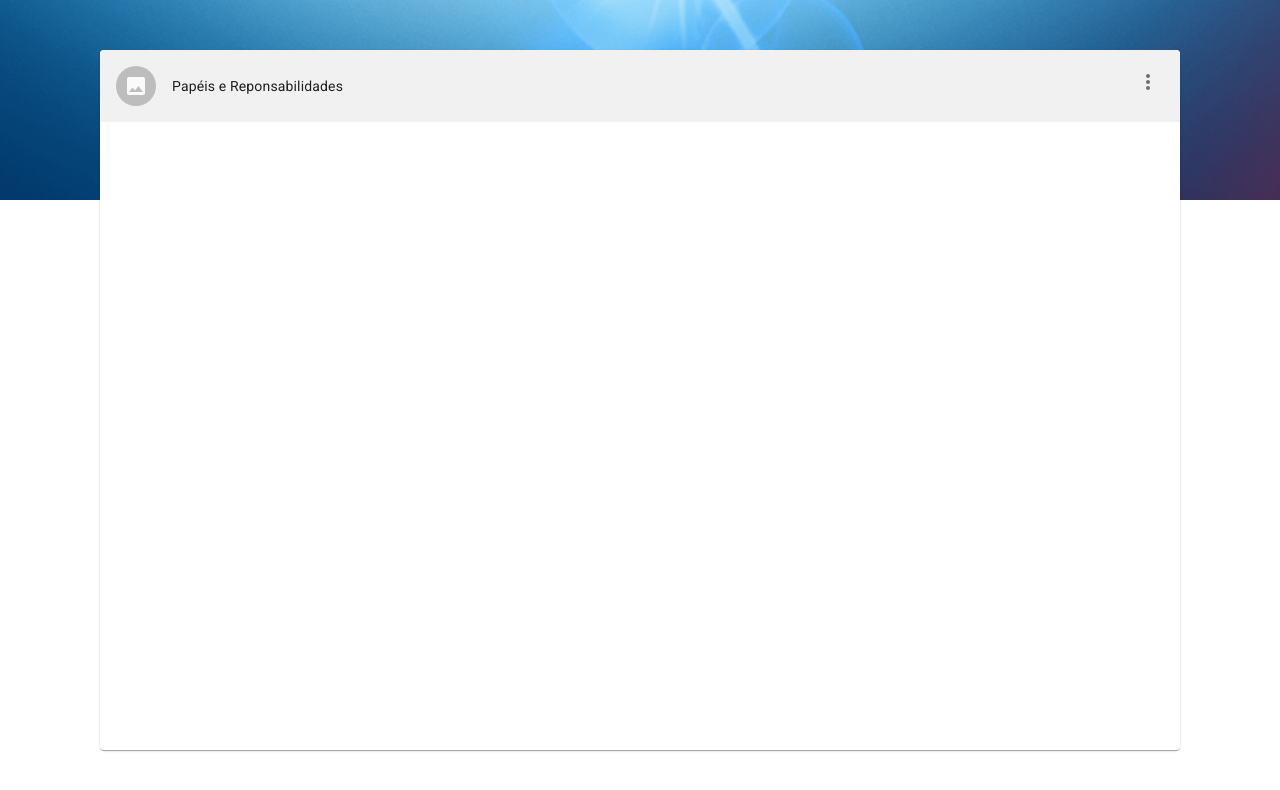
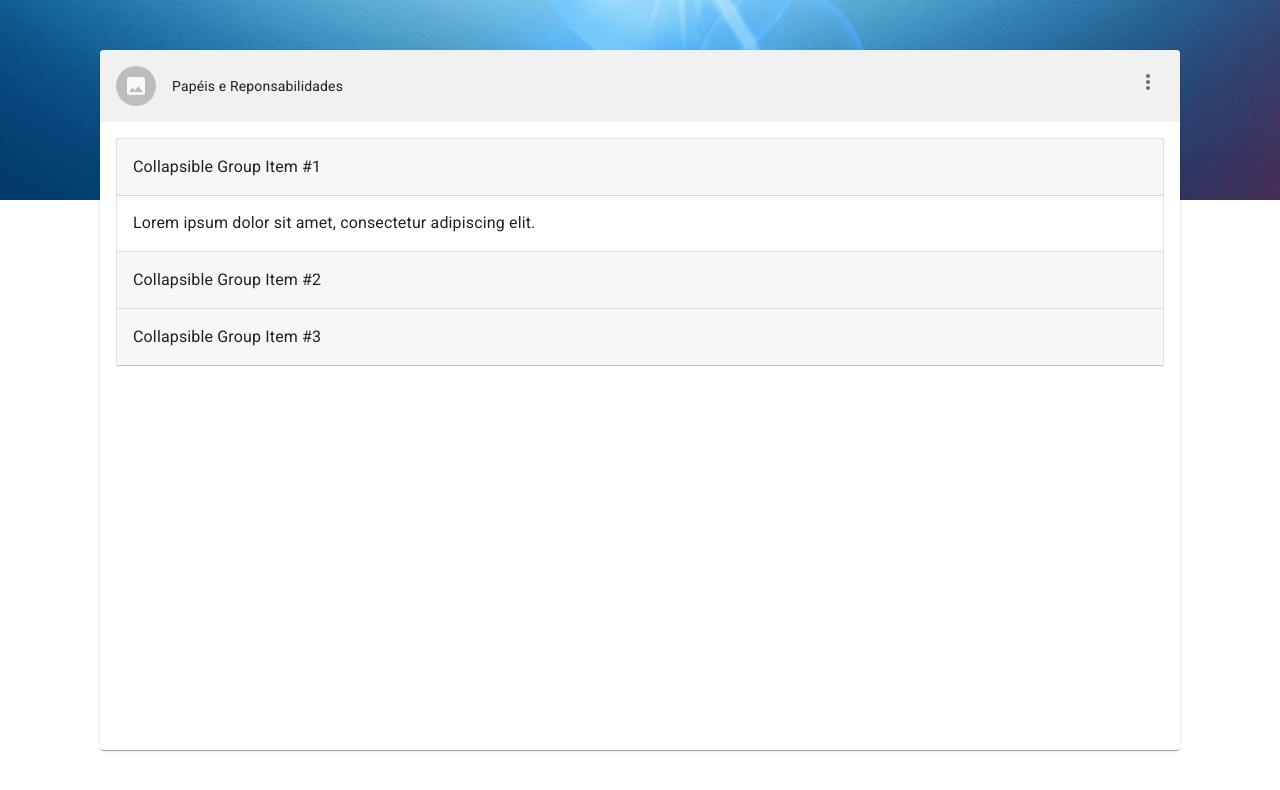
Before and after one commit to db1group/db1-be-light, a React (Create React App) app: page /roles in a window 1280 px wide. Shown: the top 790 px of the page. Built offline with nearby package versions, Linux system fonts and the light colour scheme.

Commit message:
Adjust on route template

```diff
--- a/src/App.js
+++ b/src/App.js
@@ -10,6 +10,8 @@ import {
   Avatar,
   IconButton,
 } from '@material-ui/core';
+
+import Routes from './routes';
 
 const styles = () => ({
   root: {
@@ -87,8 +89,32 @@ const Container = ({ classes }) => (
       title="Papéis e Reponsabilidades"
       className={classes.cardHeader}
     />
-    <CardContent className={[classes.rightContainer, classes.content]} />
+    <CardContent className={[classes.rightContainer, classes.content]}>
+      <Routes/>
+    </CardContent>
   </Grid>
 );
 
+
+// function App({ classes }) {
+//   return (
+//   <Grid className={classes.heightAdjust} item xs={12}>
+//     <CardHeader
+//       avatar={
+//         <Avatar aria-label="Recipe" className={classes.avatar}>
+//           <ImageIcon />
+//         </Avatar>
+//       }
+//       action={
+//         <IconButton>
+//           <MoreVertIcon />
+//         </IconButton>
+//       }
+//       title="Papéis e Reponsabilidades"
+//       className={classes.cardHeader}
+//     />
+//     <Routes/>
+//   </Grid>);
+// }
+
 export default withStyles(styles)(App);
--- a/src/pages/Main/index.js
+++ b/src/pages/Main/index.js
@@ -1,7 +1,5 @@
-import React, { Component } from 'react';
+import React from 'react'
 
-export default class Main extends Component {
-
-  render() {
-    return ();
-  }
+export default function Main() {
+  return <h1>Main</h1>;
+}
--- /dev/null
+++ b/src/pages/Roles/index.js
@@ -0,0 +1,90 @@
+import React from 'react';
+import { withStyles } from '@material-ui/core/styles';
+import MuiExpansionPanel from '@material-ui/core/ExpansionPanel';
+import MuiExpansionPanelSummary from '@material-ui/core/ExpansionPanelSummary';
+import MuiExpansionPanelDetails from '@material-ui/core/ExpansionPanelDetails';
+import Typography from '@material-ui/core/Typography';
+
+const ExpansionPanel = withStyles({
+  root: {
+    border: '1px solid rgba(0, 0, 0, .125)',
+    boxShadow: 'none',
+    '&:not(:last-child)': {
+      borderBottom: 0,
+    },
+    '&:before': {
+      display: 'none',
+    },
+    '&$expanded': {
+      margin: 'auto',
+    },
+  },
+  expanded: {},
+})(MuiExpansionPanel);
+
+const ExpansionPanelSummary = withStyles({
+  root: {
+    backgroundColor: 'rgba(0, 0, 0, .03)',
+    borderBottom: '1px solid rgba(0, 0, 0, .125)',
+    marginBottom: -1,
+    minHeight: 56,
+    '&$expanded': {
+      minHeight: 56,
+    },
+  },
+  content: {
+    '&$expanded': {
+      margin: '12px 0',
+    },
+  },
+  expanded: {},
+})(MuiExpansionPanelSummary);
+
+const ExpansionPanelDetails = withStyles((theme) => ({
+  root: {
+    padding: theme.spacing(2),
+  },
+}))(MuiExpansionPanelDetails);
+
+export default function CustomizedExpansionPanels() {
+  const [expanded, setExpanded] = React.useState('panel1');
+
+  const handleChange = (panel) => (event, newExpanded) => {
+    setExpanded(newExpanded ? panel : false);
+  };
+
+  return (
+    <div>
+      <ExpansionPanel square expanded={expanded === 'panel1'} onChange={handleChange('panel1')}>
+        <ExpansionPanelSummary aria-controls="panel1d-content" id="panel1d-header">
+          <Typography>Collapsible Group Item #1</Typography>
+        </ExpansionPanelSummary>
+        <ExpansionPanelDetails>
+          <Typography>
+            Lorem ipsum dolor sit amet, consectetur adipiscing elit.
+          </Typography>
+        </ExpansionPanelDetails>
+      </ExpansionPanel>
+      <ExpansionPanel square expanded={expanded === 'panel2'} onChange={handleChange('panel2')}>
+        <ExpansionPanelSummary aria-controls="panel2d-content" id="panel2d-header">
+          <Typography>Collapsible Group Item #2</Typography>
+        </ExpansionPanelSummary>
+        <ExpansionPanelDetails>
+          <Typography>
+            Lorem ipsum dolor sit amet, consectetur adipiscing elit..
+          </Typography>
+        </ExpansionPanelDetails>
+      </ExpansionPanel>
+      <ExpansionPanel square expanded={expanded === 'panel3'} onChange={handleChange('panel3')}>
+        <ExpansionPanelSummary aria-controls="panel3d-content" id="panel3d-header">
+          <Typography>Collapsible Group Item #3</Typography>
+        </ExpansionPanelSummary>
+        <ExpansionPanelDetails>
+          <Typography>
+            Lorem ipsum dolor sit amet, consectetur adipiscing elit.
+          </Typography>
+        </ExpansionPanelDetails>
+      </ExpansionPanel>
+    </div>
+  );
+}
--- a/src/routes.js
+++ b/src/routes.js
@@ -2,14 +2,14 @@ import React from 'react';
 import { BrowserRouter, Switch, Route } from 'react-router-dom';
 
 import Main from './pages/Main';
-import RolesAndResponsibilities from './pages/RolesAndResponsibilities';
+import Roles from './pages/Roles';
 
 export default function Routes() {
   return (
     <BrowserRouter>
       <Switch>
         <Route path="/" exact component={Main} />
-        <Route path="/repository/:roles" component={RolesAndResponsibilities} />
+        <Route path="/roles" component={Roles} />
       </Switch>
     </BrowserRouter>
   );
```
Also changed, not shown: src/pages/RolesAndResponsibilities/index.js (deleted, +0 -8 lines).
